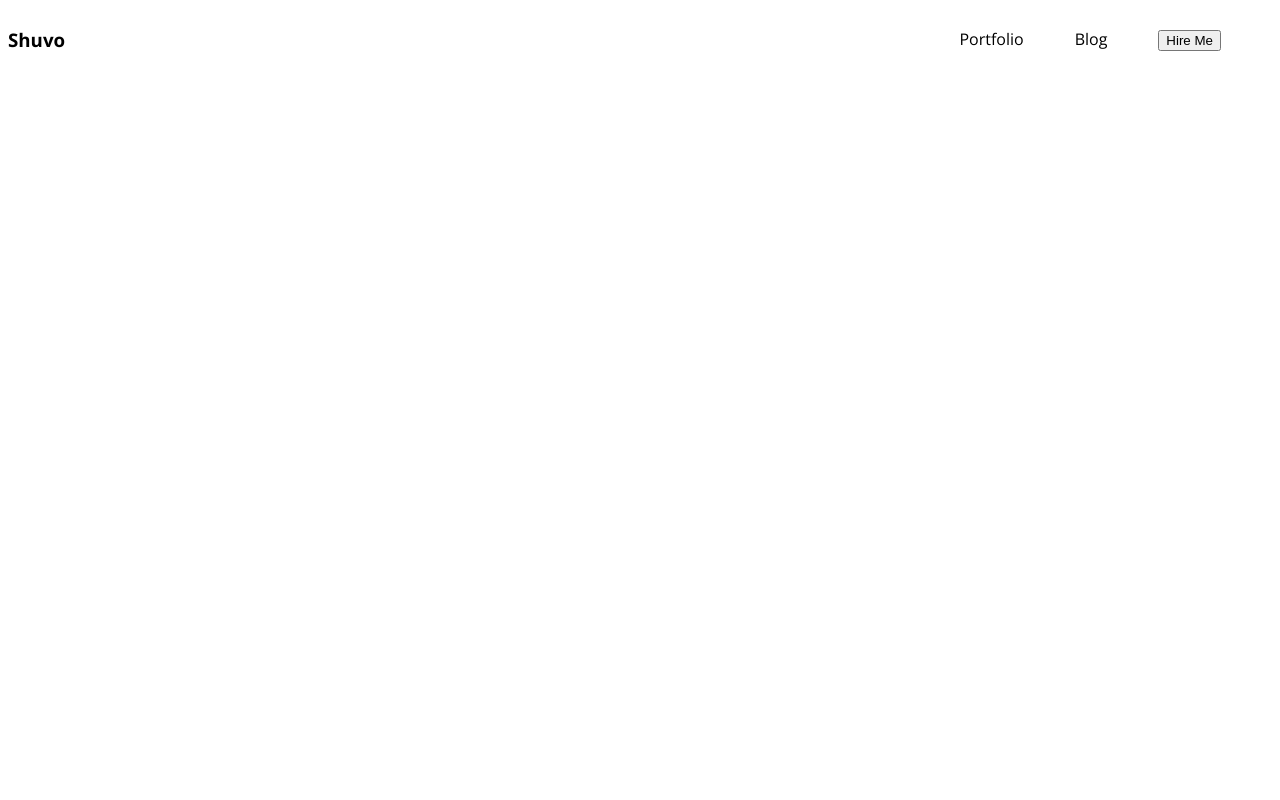
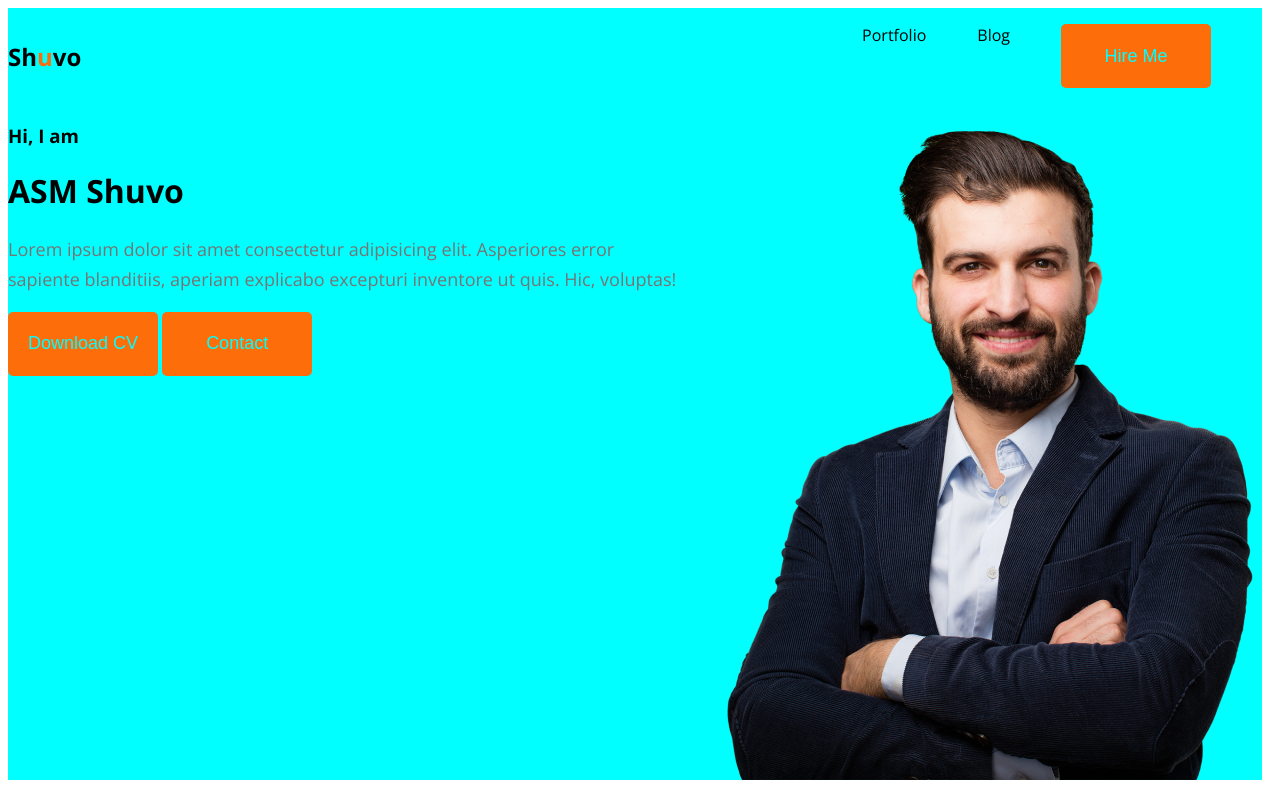
Before and after one commit to 2020331070-AsmShuvo/Personal-Portfolio, a plain HTML site: page index.html in a window 1280 px wide. Drawn offline with nearby package versions, Linux system fonts and the light colour scheme.

Commit message:
banner content and picture added

```diff
--- a/index.html
+++ b/index.html
@@ -14,16 +14,31 @@
     <link rel="stylesheet" href="style.css" />
   </head>
   <body>
-        <header>
+    <header class="header">
         <nav>
-                <h3 class="nav-title">Sh<span>u</span>vo</h3>
+            <h2 class="nav-title">Sh<span>u</span>vo</h2>
             <ul>
             <li>Portfolio</li>
             <li>Blog</li>
-                    <li><button>Hire Me</button></li>
+            <li><button class="btn-primary">Hire Me</button></li>
             </ul>
         </nav>
+        <div class="banner">
+            <div class="banner-content">
+                <h3>Hi, I am</h3>
+                <h1>ASM Shuvo</h1>
+                <p>
+                    Lorem ipsum dolor sit amet consectetur adipisicing elit. Asperiores
+                    error sapiente blanditiis, aperiam explicabo excepturi inventore ut
+                    quis. Hic, voluptas!
+                </p>
+                <button class="btn-primary">Download CV</button>
+                <button class="btn-primary">Contact</button>
+            </div>
+            <div class="profile-pic">
+                <img src="images/hardy.png" alt="Me">
+            </div>
+        </div>
     </header>
-
   </body>
 </html>
--- a/style.css
+++ b/style.css
@@ -1,7 +1,10 @@
 body{
     font-family: 'Open Sans', sans-serif;
 }
-
+header{
+    background-color: aqua;
+    margin-right: 10px;
+}
 nav{
     display: flex;
     justify-content: space-between;
@@ -18,3 +21,38 @@ nav a{
     text-decoration: none;
     color: rgb(41, 37, 37);
 }
+p{
+    color: var(--Dark-03, #757575);
+    font-family: Open Sans;
+    font-size: 18px;
+    font-style: normal;
+    font-weight: 400;
+    line-height: 30px; /* 166.667% */
+}
+.btn-primary{
+    width: 150px;
+    height: 64px;
+    flex-shrink: 0;
+    border-radius: 5px;
+    background: #FD6E0A;
+    border: none;
+    color: rgb(0, 255, 255);
+    /* padding: 15px 35px; */
+    font-size: large;
+
+}
+span{
+    color: #FD6E0A;
+}
+
+/* Header related styles:**/
+.banner{
+    display: flex;
+    justify-content: space-between;
+    /* align-items: center; */
+}
+.banner .profile-pic{
+    width: 584px;
+    height: 676px;
+    flex-shrink: 0;
+}
```
Also changed, not shown: conceptual session/one/index.html (deleted, +0 -17 lines), images/developer.png (added), images/hardy.png (added), images/header_bg.png (added), images/icons/facebook.png (added), images/icons/insta.png (added), images/icons/js.png (added), images/icons/mongo.png (added), images/icons/nodejs.png (added), images/icons/react.png (added), images/icons/twitter.png (added). Lines whose indentation alone changed are shown as unchanged.
